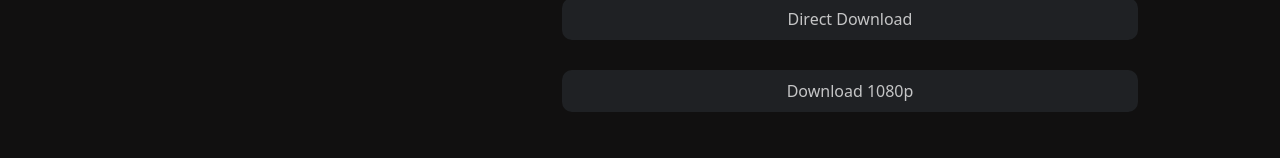
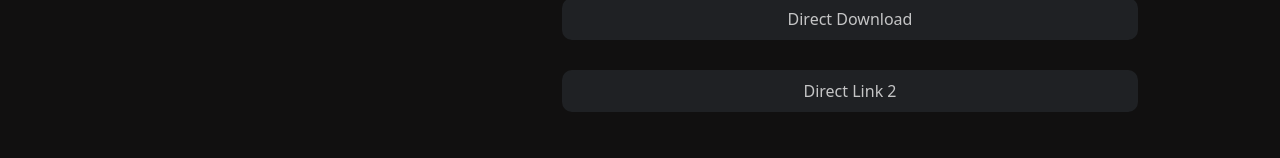
Before and after one commit to flparvez/movie-frontend, a Next.js app: page /movies/1 in a window 1280 px wide. Shown: the part 1208-1366 px from the top of the page. Built offline with nearby package versions, Linux system fonts and the light colour scheme; no server answers; the database is empty.

Commit message:
link update

```diff
--- a/pages/movies/[slug].js
+++ b/pages/movies/[slug].js
@@ -142,7 +142,11 @@ const publishMovies = alldata.filter(ab => ab.status === 'publish');
            <div className='downloadlinks'>
                 <a target='_blank' href={alldata && alldata[0]?.downloadlink['480p']}>Terabox Download Link</a>
                 <a target='_blank' href={alldata && alldata[0]?.downloadlink['720p']}>Direct Download</a>
-                <a target='_blank' href={alldata && alldata[0]?.downloadlink['1080p']}>Download 1080p</a>
+
+                <Link href={alldata && alldata[0]?.downloadlink['1080p'] || '/fallback-url'}>
+                  Direct Link 2
+             </Link>
+
            </div>
         </section>
     </div>
```
